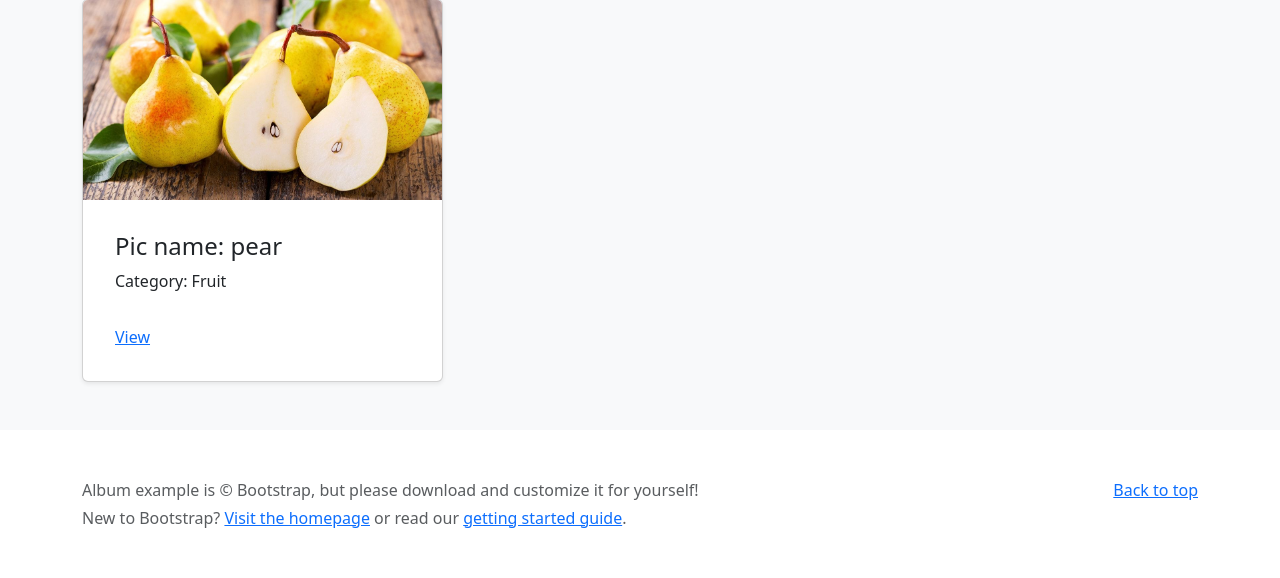
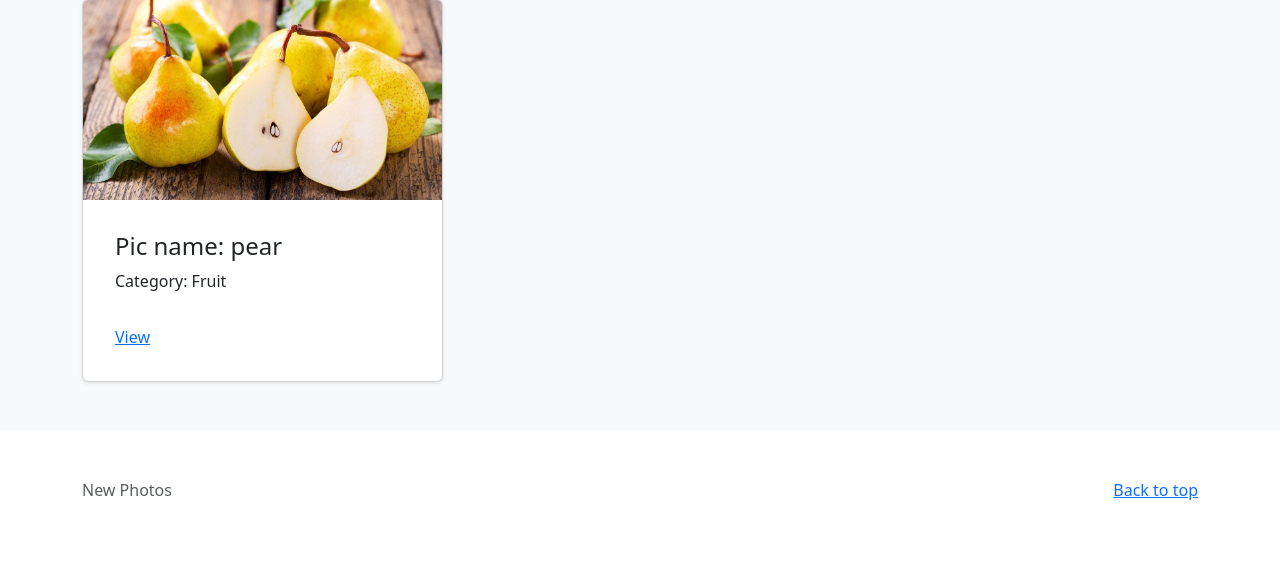
Before and after one commit to farruxiy0507/prowork, a Django app: page / in a window 1280 px wide. Shown: the part 504-1082 px from the top of the page. After the commit the page ends 1004 px from the top, so only its background shows below. Run offline with Django 3.2, Linux system fonts and the light colour scheme; data comes from the database, SQL or seed files in the repository; some libraries are stand-ins or nearby versions.

Commit message:
no comment

```diff
--- a/templates/base.html
+++ b/templates/base.html
@@ -103,8 +103,7 @@
     <p class="float-end mb-1">
       <a href="#">Back to top</a>
     </p>
-    <p class="mb-1">Album example is &copy; Bootstrap, but please download and customize it for yourself!</p>
-    <p class="mb-0">New to Bootstrap? <a href="/">Visit the homepage</a> or read our <a href="/docs/5.0/getting-started/introduction/">getting started guide</a>.</p>
+    <p class="mb-1">New Photos</p>
   </div>
 </footer>
 
```
